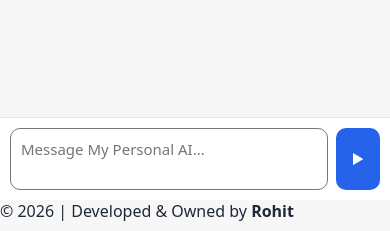
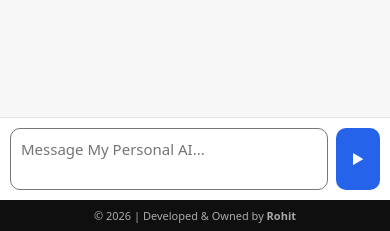
Before and after one commit to vs3241249-dotcom/my-personal-ai, a Flask app: page / in a window 390 px wide. Shown: the part 644-875 px from the top of the page. Run offline with Flask 3, Linux system fonts and the light colour scheme.

Commit message:
Update style.css

```diff
--- a/static/style.css
+++ b/static/style.css
@@ -231,3 +231,16 @@ body.dark .input-bar {
   background: #0b1220;
   border-top: 1px solid #1f2937;
 }
+.site-footer {
+  text-align: center;
+  padding: 8px;
+  font-size: 12px;
+  color: #aaa;
+  background: #0f0f0f;
+}
+
+@media (max-width: 768px) {
+  .site-footer {
+    font-size: 11px;
+  }
+}
```
